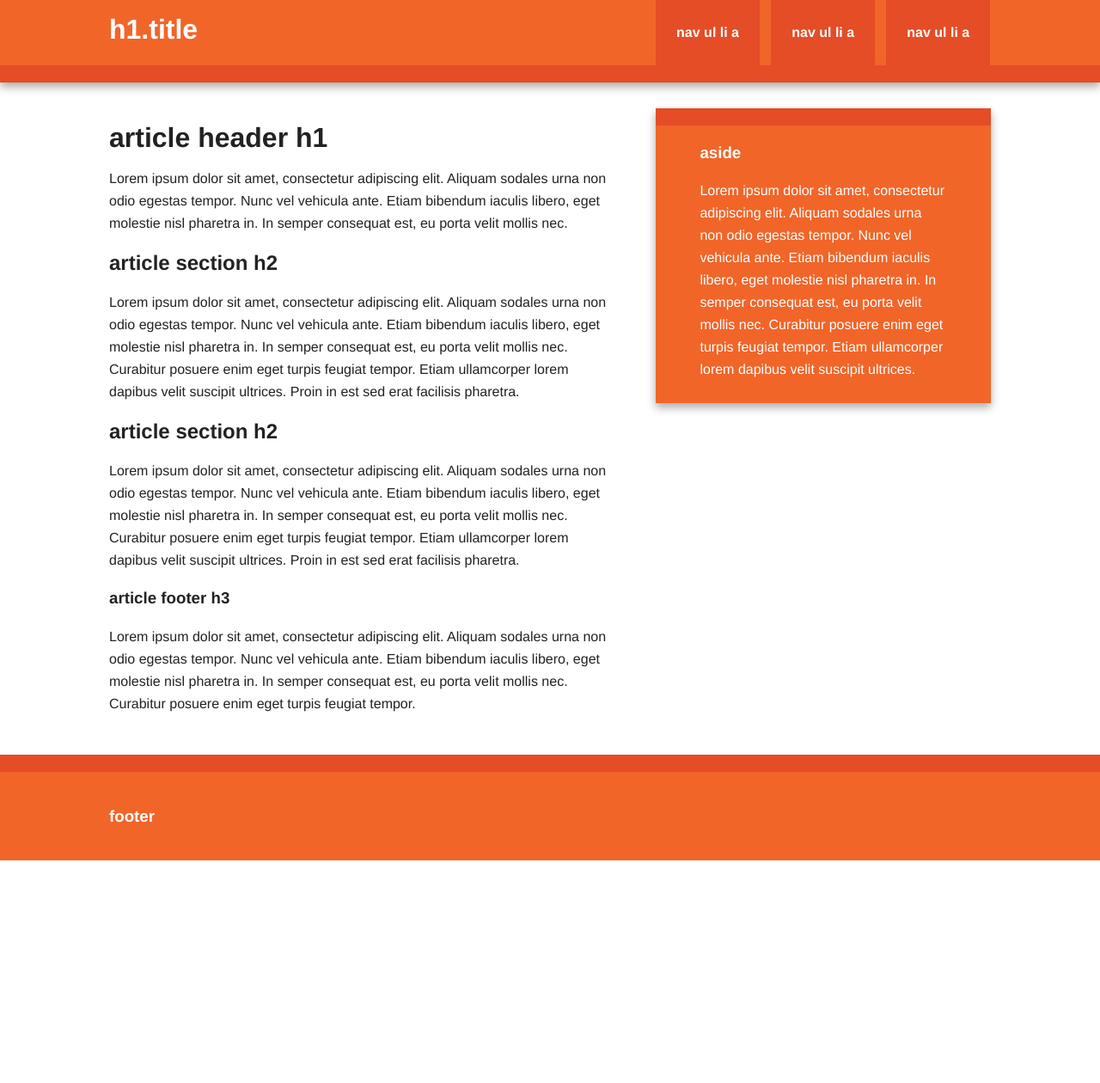
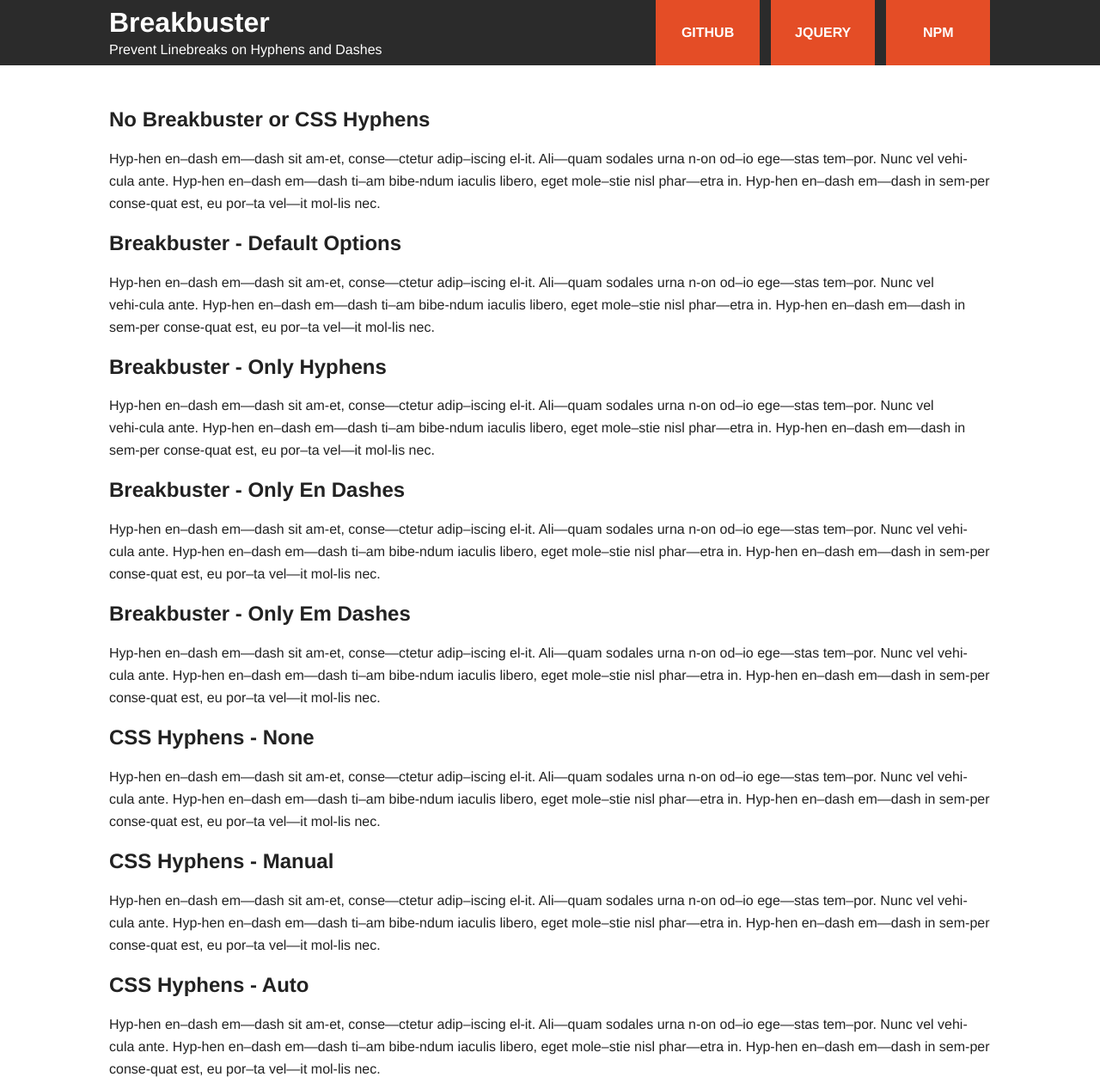
Before and after one commit to shaekuronen/jquery.breakbuster, a website: page index.html in a window 1280 px wide. Shown: the whole page at 86% size. Before the commit the page ends 1001 px from the top, so only its background shows below. Drawn offline with nearby package versions, Linux system fonts and the light colour scheme.

Commit message:
added demo page

```diff
--- a/css/main.css
+++ b/css/main.css
@@ -74,23 +74,14 @@ body {
    =================== */
 
 .header-container {
-    border-bottom: 20px solid #e44d26;
+    background: #2b2b2b;
+}
+.title {
+    color: white;
+    margin: 10px 0 0 0;
+    line-height: 100%;
 }
 
-.footer-container,
-.main aside {
-    border-top: 20px solid #e44d26;
-}
-
-.header-container,
-.footer-container,
-.main aside {
-    background: #f16529;
-}
-
-.title {
-    color: white;
-}
 
 /* ==============
     MOBILE: Menu
@@ -212,17 +203,6 @@ nav a:hover {
 
 @media only screen and (min-width: 768px) {
 
-/* ====================
-    WIDE: CSS3 Effects
-   ==================== */
-
-    .header-container,
-    .main aside {
-        -webkit-box-shadow: 0 5px 10px #aaa;
-           -moz-box-shadow: 0 5px 10px #aaa;
-                box-shadow: 0 5px 10px #aaa;
-    }
-
 /* ============
     WIDE: Menu
    ============ */
@@ -242,12 +222,6 @@ nav a:hover {
 
     .main article {
         float: left;
-        width: 57%;
-    }
-
-    .main aside {
-        float: right;
-        width: 28%;
     }
 }
 
--- a/index.html
+++ b/index.html
@@ -14,68 +14,103 @@
     <link rel="stylesheet" href="css/main.css">
 
     <script src="js/vendor/modernizr-2.6.2.min.js"></script>
-    </head>
-    <body>
 
-        <div class="header-container">
-            <header class="wrapper clearfix">
-                <h1 class="title">h1.title</h1>
-                <nav>
-                    <ul>
-                        <li><a href="#">nav ul li a</a></li>
-                        <li><a href="#">nav ul li a</a></li>
-                        <li><a href="#">nav ul li a</a></li>
-                    </ul>
-                </nav>
-            </header>
-        </div>
-
-        <div class="main-container">
-            <div class="main wrapper clearfix">
-
-                <article>
-                    <header>
-                        <h1>article header h1</h1>
-                        <p>Lorem ipsum dolor sit amet, consectetur adipiscing elit. Aliquam sodales urna non odio egestas tempor. Nunc vel vehicula ante. Etiam bibendum iaculis libero, eget molestie nisl pharetra in. In semper consequat est, eu porta velit mollis nec.</p>
-                    </header>
-                    <section>
-                        <h2>article section h2</h2>
-                        <p>Lorem ipsum dolor sit amet, consectetur adipiscing elit. Aliquam sodales urna non odio egestas tempor. Nunc vel vehicula ante. Etiam bibendum iaculis libero, eget molestie nisl pharetra in. In semper consequat est, eu porta velit mollis nec. Curabitur posuere enim eget turpis feugiat tempor. Etiam ullamcorper lorem dapibus velit suscipit ultrices. Proin in est sed erat facilisis pharetra.</p>
-                    </section>
-                    <section>
-                        <h2>article section h2</h2>
-                        <p>Lorem ipsum dolor sit amet, consectetur adipiscing elit. Aliquam sodales urna non odio egestas tempor. Nunc vel vehicula ante. Etiam bibendum iaculis libero, eget molestie nisl pharetra in. In semper consequat est, eu porta velit mollis nec. Curabitur posuere enim eget turpis feugiat tempor. Etiam ullamcorper lorem dapibus velit suscipit ultrices. Proin in est sed erat facilisis pharetra.</p>
-                    </section>
-                    <footer>
-                        <h3>article footer h3</h3>
-                        <p>Lorem ipsum dolor sit amet, consectetur adipiscing elit. Aliquam sodales urna non odio egestas tempor. Nunc vel vehicula ante. Etiam bibendum iaculis libero, eget molestie nisl pharetra in. In semper consequat est, eu porta velit mollis nec. Curabitur posuere enim eget turpis feugiat tempor.</p>
-                    </footer>
-                </article>
-
-                <aside>
-                    <h3>aside</h3>
-                    <p>Lorem ipsum dolor sit amet, consectetur adipiscing elit. Aliquam sodales urna non odio egestas tempor. Nunc vel vehicula ante. Etiam bibendum iaculis libero, eget molestie nisl pharetra in. In semper consequat est, eu porta velit mollis nec. Curabitur posuere enim eget turpis feugiat tempor. Etiam ullamcorper lorem dapibus velit suscipit ultrices.</p>
-                </aside>
-
-            </div> <!-- #main -->
-        </div> <!-- #main-container -->
-
-        <div class="footer-container">
-            <footer class="wrapper">
-                <h3>footer</h3>
-            </footer>
-        </div>
-
-        <script src="//ajax.googleapis.com/ajax/libs/jquery/1.10.1/jquery.min.js"></script>
-        <script>window.jQuery || document.write('<script src="js/vendor/jquery-1.10.1.min.js"><\/script>')</script>
-
-        <script src="js/main.js"></script>
-
+    <!-- google analytics -->
     <script>
       var _gaq=[['_setAccount','UA-XXXXX-X'],['_trackPageview']];
       (function(d,t){var g=d.createElement(t),s=d.getElementsByTagName(t)[0];
       g.src='//www.google-analytics.com/ga.js';
       s.parentNode.insertBefore(g,s)}(document,'script'));
     </script>
+    <!-- end google analytics -->
+
+  </head>
+  <body>
+
+    <div class="header-container">
+      <header class="wrapper clearfix">
+        <h1 class="title">Breakbuster <span style="display:block;font-size:16px;font-weight:normal;">Prevent Linebreaks on Hyphens and Dashes</span></h1>
+        <nav>
+          <ul>
+            <li><a href="https://github.com/shaekuronen/jquery.breakbuster">GITHUB</a></li>
+            <li><a href="http://plugins.jquery.com/breakbuster/">JQUERY</a></li>
+            <li><a href="#">NPM</a></li>
+          </ul>
+        </nav>
+      </header>
+    </div>
+
+    <!-- main container -->
+    <div class="main-container">
+
+      <!-- main -->
+      <div class="main wrapper clearfix">
+
+        <article>
+          <section class="bb-section1">
+            <h2>No Breakbuster or CSS Hyphens</h2>
+            <p>Hyp-hen en–dash em—dash sit am-et, conse—ctetur adip–iscing el-it. Ali—quam sodales urna n-on od–io ege—stas tem–por. Nunc vel vehi-cula ante. Hyp-hen en–dash em—dash ti–am bibe-ndum iaculis libero, eget mole–stie nisl phar—etra in. Hyp-hen en–dash em—dash in sem-per conse-quat est, eu por–ta vel—it mol-lis nec.</p>
+          </section>
+          <section class="bb-section2">
+            <h2>Breakbuster - Default Options</h2>
+            <p>Hyp-hen en–dash em—dash sit am-et, conse—ctetur adip–iscing el-it. Ali—quam sodales urna n-on od–io ege—stas tem–por. Nunc vel vehi-cula ante. Hyp-hen en–dash em—dash ti–am bibe-ndum iaculis libero, eget mole–stie nisl phar—etra in. Hyp-hen en–dash em—dash in sem-per conse-quat est, eu por–ta vel—it mol-lis nec.</p>
+          </section>
+          <section class="bb-section3">
+            <h2>Breakbuster - Only Hyphens</h2>
+            <p>Hyp-hen en–dash em—dash sit am-et, conse—ctetur adip–iscing el-it. Ali—quam sodales urna n-on od–io ege—stas tem–por. Nunc vel vehi-cula ante. Hyp-hen en–dash em—dash ti–am bibe-ndum iaculis libero, eget mole–stie nisl phar—etra in. Hyp-hen en–dash em—dash in sem-per conse-quat est, eu por–ta vel—it mol-lis nec.</p>
+          </section>
+          <section class="bb-section4">
+            <h2>Breakbuster - Only En Dashes</h2>
+            <p>Hyp-hen en–dash em—dash sit am-et, conse—ctetur adip–iscing el-it. Ali—quam sodales urna n-on od–io ege—stas tem–por. Nunc vel vehi-cula ante. Hyp-hen en–dash em—dash ti–am bibe-ndum iaculis libero, eget mole–stie nisl phar—etra in. Hyp-hen en–dash em—dash in sem-per conse-quat est, eu por–ta vel—it mol-lis nec.</p>
+          </section>
+          <section class="bb-section5">
+            <h2>Breakbuster - Only Em Dashes</h2>
+            <p>Hyp-hen en–dash em—dash sit am-et, conse—ctetur adip–iscing el-it. Ali—quam sodales urna n-on od–io ege—stas tem–por. Nunc vel vehi-cula ante. Hyp-hen en–dash em—dash ti–am bibe-ndum iaculis libero, eget mole–stie nisl phar—etra in. Hyp-hen en–dash em—dash in sem-per conse-quat est, eu por–ta vel—it mol-lis nec.</p>
+          </section>
+          <section class="bb-section6">
+            <h2>CSS Hyphens - None</h2>
+            <p>Hyp-hen en–dash em—dash sit am-et, conse—ctetur adip–iscing el-it. Ali—quam sodales urna n-on od–io ege—stas tem–por. Nunc vel vehi-cula ante. Hyp-hen en–dash em—dash ti–am bibe-ndum iaculis libero, eget mole–stie nisl phar—etra in. Hyp-hen en–dash em—dash in sem-per conse-quat est, eu por–ta vel—it mol-lis nec.</p>
+          </section>
+          <section class="bb-section7">
+            <h2>CSS Hyphens - Manual</h2>
+            <p>Hyp-hen en–dash em—dash sit am-et, conse—ctetur adip–iscing el-it. Ali—quam sodales urna n-on od–io ege—stas tem–por. Nunc vel vehi-cula ante. Hyp-hen en–dash em—dash ti–am bibe-ndum iaculis libero, eget mole–stie nisl phar—etra in. Hyp-hen en–dash em—dash in sem-per conse-quat est, eu por–ta vel—it mol-lis nec.</p>
+          </section>
+          <section class="bb-section8">
+            <h2>CSS Hyphens - Auto</h2>
+            <p>Hyp-hen en–dash em—dash sit am-et, conse—ctetur adip–iscing el-it. Ali—quam sodales urna n-on od–io ege—stas tem–por. Nunc vel vehi-cula ante. Hyp-hen en–dash em—dash ti–am bibe-ndum iaculis libero, eget mole–stie nisl phar—etra in. Hyp-hen en–dash em—dash in sem-per conse-quat est, eu por–ta vel—it mol-lis nec.</p>
+          </section>
+        </article>
+
+      </div>
+      <!-- end main -->
+
+    </div>
+    <!-- end main container -->
+
+    <script src="//ajax.googleapis.com/ajax/libs/jquery/1.10.1/jquery.min.js"></script>
+    <script>window.jQuery || document.write('<script src="js/vendor/jquery-1.10.1.min.js"><\/script>')</script>
+
+    <script src="dist/breakbuster.min.js"></script>
+
+    <script>
+      $('.bb-section2 p').breakbuster();
+
+      $('.bb-section3 p').breakbuster({
+        characters: ['-']
+      });
+
+      $('.bb-section4 p').breakbuster({
+        characters: ['–']
+      });
+
+      $('.bb-section5 p').breakbuster({
+        characters: ['—']
+      });
+    </script>
+
+    <script src="js/main.js"></script>
+
+
+
   </body>
 </html>
```
Lines whose indentation alone changed are shown as unchanged.
